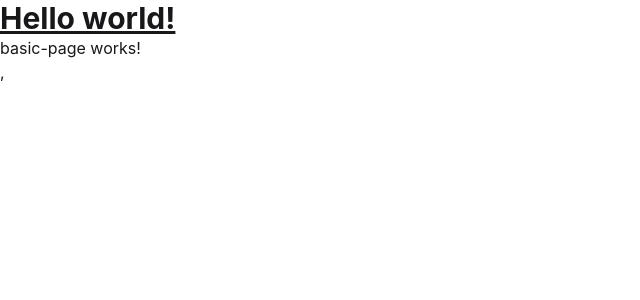
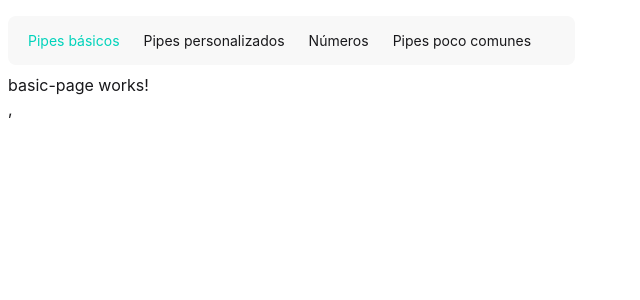
Before and after one commit to cesantaniello/05-pipes-app, an Angular app: page /basic in a window 1280 px wide. Shown: the top 300 px of the page, without its empty margins (0-640 px from the left). Built offline with nearby package versions, Linux system fonts and the light colour scheme.

Commit message:
Reading routes

```diff
--- a/src/app/app.html
+++ b/src/app/app.html
@@ -1,4 +1,4 @@
-<h1 class="text-3xl font-bold underline">
-  Hello world!
-</h1>
-<router-outlet />
+<main class="mx-auto max-w-7xl px-2 pt-2">
+  <app-navbar />
+  <router-outlet />
+</main>
--- a/src/app/app.ts
+++ b/src/app/app.ts
@@ -1,9 +1,10 @@
 import { Component, signal } from '@angular/core';
 import { RouterOutlet } from '@angular/router';
+import { Navbar } from "./components/navbar/navbar";
 
 @Component({
   selector: 'app-root',
-  imports: [RouterOutlet],
+  imports: [RouterOutlet, Navbar],
   templateUrl: './app.html',
   styleUrl: './app.css'
 })
--- /dev/null
+++ b/src/app/components/navbar/navbar.html
@@ -0,0 +1,7 @@
+<ul class="menu menu-horizontal bg-base-200 rounded-box my-2">
+  @for (route of routes; track route.path) {
+  <li>
+    <a [routerLink]="route.path" routerLinkActive="text-accent">{{ route.title }}</a>
+  </li>
+  }
+</ul>
--- /dev/null
+++ b/src/app/components/navbar/navbar.ts
@@ -0,0 +1,15 @@
+import { Component } from '@angular/core';
+import { routes } from '../../app.routes';
+import { RouterLink, RouterLinkActive } from "@angular/router";
+
+@Component({
+  selector: 'app-navbar',
+  imports: [RouterLink, RouterLinkActive],
+  templateUrl: './navbar.html',
+})
+export class Navbar {
+  routes = routes.map((route) => ({
+    title: route.title,
+    path: route.path,
+  }));
+}
```
